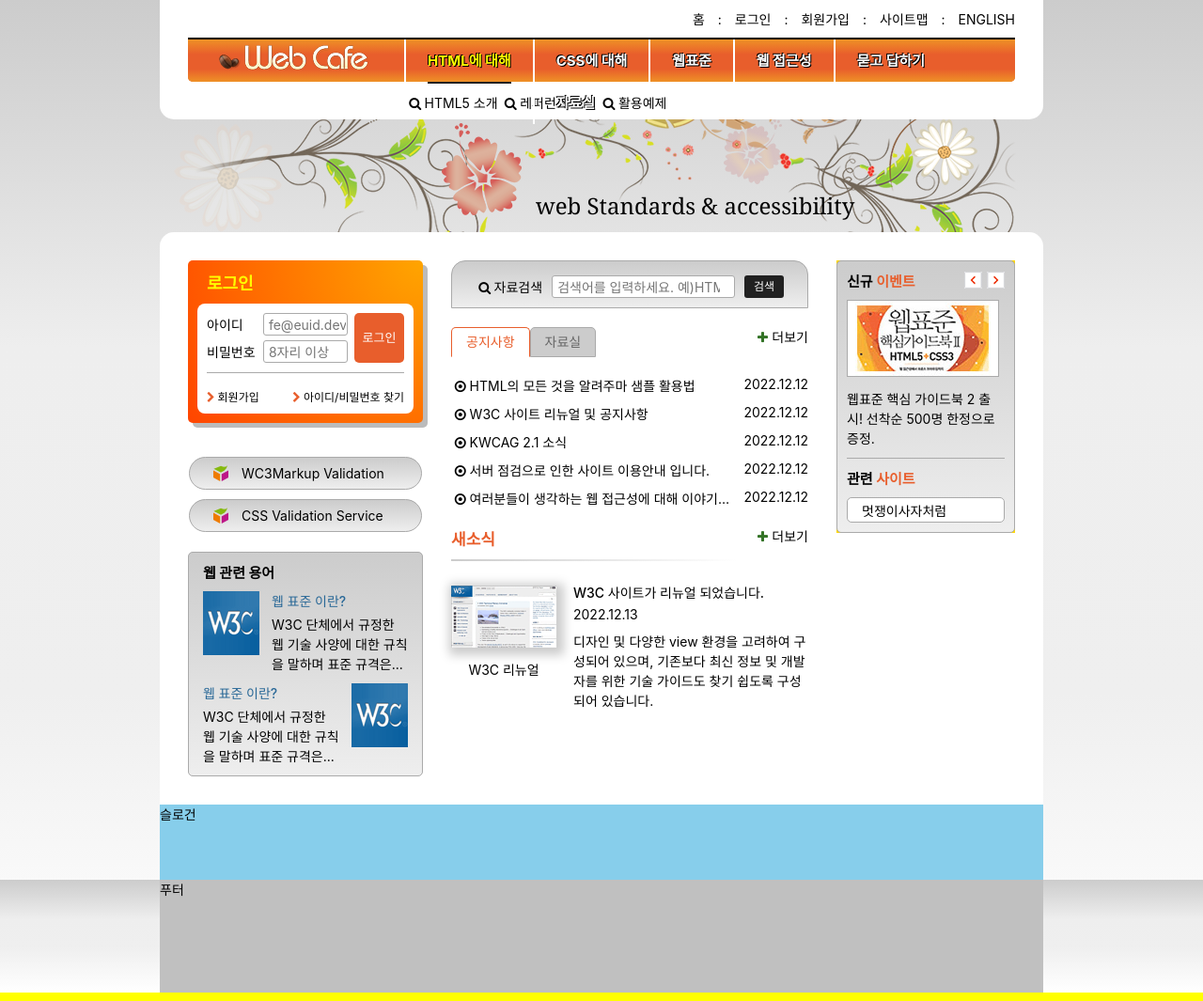
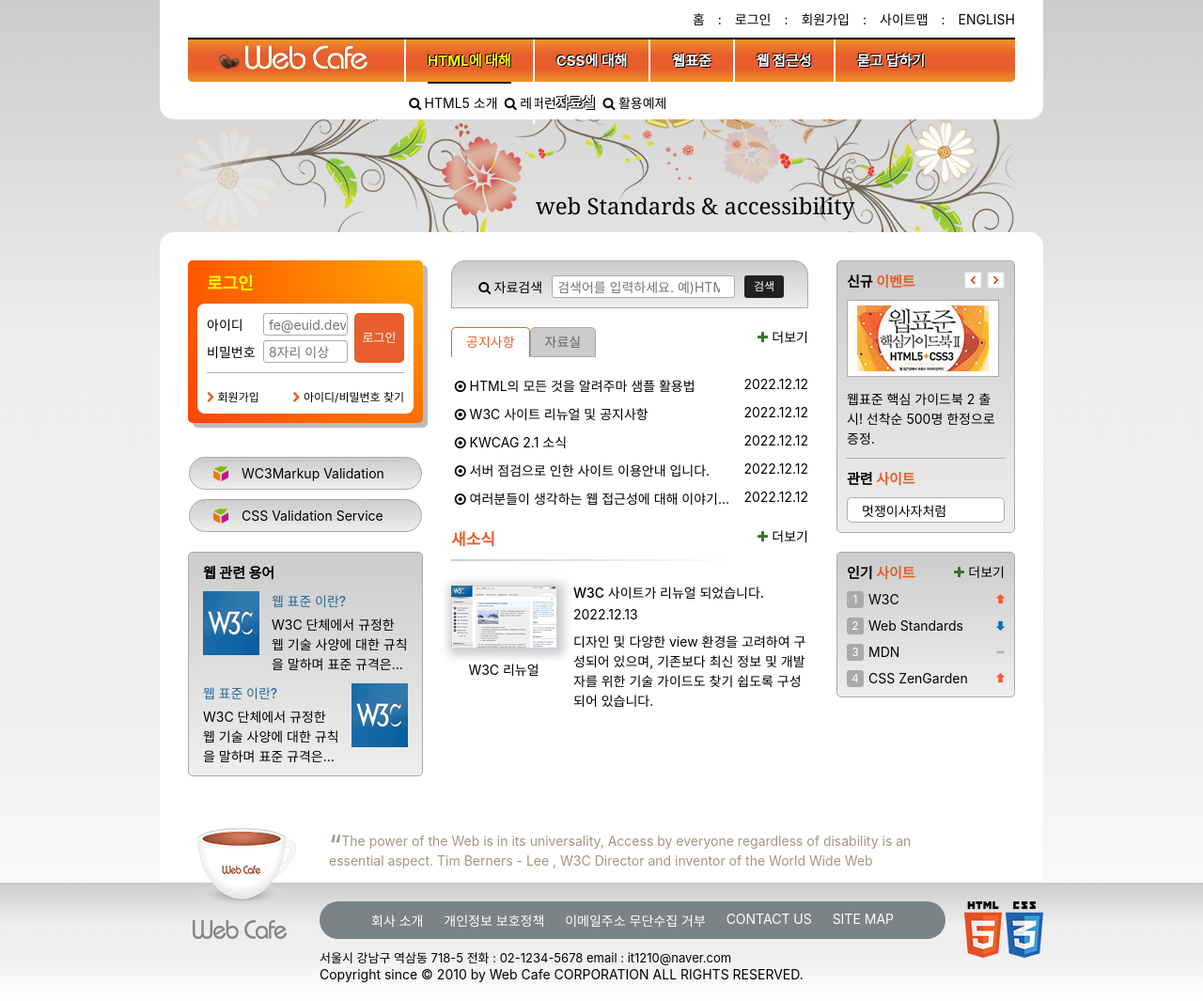
Before and after one commit to tiramin/HTML5, a plain HTML site: page index.html in a window 1280 px wide. Shown: the whole page at 94% size. Drawn offline with Linux system fonts and the light colour scheme; a web font is replaced by a local one.

Commit message:
웹카페 완성

```diff
--- a/index.html
+++ b/index.html
@@ -322,12 +322,56 @@
           </ul>
         </section>
       </div>
+      <div class="gradient-effect margin-top-default">
+        <section class="favorite">
+          <h2 class="favorite-title text-xl">인기 <span class="accent-color">사이트</span></h2>
+          <ol class="favorite-list margin-top-normal">
+            <li class="no1"><a href="/">W3C</a><em class="up"><span class="a11y-hidden">순위 상승</span></em></li>
+            <li class="no2"><a href="/">Web Standards</a><em class="down"><span class="a11y-hidden">순위 하락</span></em></li>
+            <li class="no3"><a href="/">MDN</a><em class="stop"><span class="a11y-hidden">순위 변동없음</span></em></li>
+            <li class="no4"><a href="/">CSS ZenGarden</a><em class="up"><span class="a11y-hidden">순위 상승</span></em></li>
+          </ol>
+          <a href="/" class="more favorite-more icon-plus" title="인기 사이트">더보기</a>
+        </section>
+      </div>
     </div>
   </main>
-  <article class="slogan">슬로건</article>
+  <article class="slogan">
+    <h2 class="slogan-title" title="웹카페에서 웹표준을">슬로건</h2>
+    <p class="slogan-content">
+      <q cite="http://w3.org/WAI">The power of the Web is in its universality, Access by everyone regardless of disability is an essential aspect.</q>
+      Tim Berners - Lee , W3C Director and inventor of the World Wide Web
+    </p>
+    <footer class="a11y-hidden">
+      출처 : W3C, http://w3.org/WAI/
+    </footer>
+  </article>
   <footer class="footer">
     <div class="footer-inner">
-      푸터
+      <a href="/" class="footer-logo">
+        <img src="assets/footer_logo.png" alt="web cafe" />
+      </a>
+      <div class="footer-inner-wrapper">
+        <ul class="guide-list">
+          <li><a href="/">회사 소개</a></li>
+          <li><a href="/">개인정보 보호정책</a></li>
+          <li><a href="/">이메일주소 무단수집 거부</a></li>
+          <li><a href="/">contact us</a></li>
+          <li><a href="/">site map</a></li>
+        </ul>
+        <address class="address">
+          <span>서울시 강남구 역삼동 718-5</span>
+          <span>전화 : <a href=tel:0212345678">02-1234-5678</a></span>
+          <span>email : <a href="mailto:it1210@naver.com?subject=문의사항">it1210@naver.com</a></span>
+        </address>
+        <small class="copyright">
+          Copyright since &copy; 2010 by Web Cafe CORPORATION ALL RIGHTS RESERVED.
+        </small>
+      </div>
+      <div class="badge-wrapper">
+        <img class="badge-html" src="assets/html5_logo.png" alt="최신 표준인 HTML5를 사용하여 마크업 했습니다." />
+        <img class="badge-css" src="assets/css3_logo.png" alt="최신 기술인 CSS3를 활용하여 디자인 했습니다." />
+      </div>
     </div>
   </footer>
   <script>
--- a/styles/style.css
+++ b/styles/style.css
@@ -23,7 +23,8 @@
   color: inherit;
   text-decoration: none;
 }
-/* 컴포넌트 */
+
+/*클래스 모듈(컴포넌트) - 재활용 가능 클래스 */
 .gradient-effect{
   background: #ccc linear-gradient(to bottom, #ccc, #eee);
   border: 1px solid #aaa;
@@ -36,6 +37,18 @@
 .text-xl{
   font-size: 1.5rem;
   font-weight: 700;
+}
+.margin-top-default{
+  margin-top: 20px;
+}
+.margin-top-thin{ /* 별로 좋아하진 않지만 현업에서 많이 사용하는 네이밍 방식->숫자(margin-top-10, 15), 하지만 유지보수에서는 네이밍 방식이 좋다. */
+  margin-top: 5px;
+}
+.margin-top-normal{ /* 별로 좋아하진 않지만 현업에서 많이 사용하는 네이밍 방식 */
+  margin-top: 10px;
+}
+.margin-top-large{ /* 별로 좋아하진 않지만 현업에서 많이 사용하는 네이밍 방식 */
+  margin-top: 15px;
 }
 
 /* 본문 스타일 */
@@ -309,7 +322,6 @@
   /* float: left; */
 }
 .group3{
-  background-color: gold;
   width: 190px;
   /* float: left; */
 }
@@ -736,23 +748,157 @@
   height: 147px;
   padding-top: 10px;
 }
+/* favorite */
+.favorite{
+  position: relative;
+}
+.favorite-list{
+  list-style-type: none; /*스크린리더가 숫자를 읽지 않도록 해줌*/
+}
+.favorite-list li{
+  margin-top: 10px;
+  counter-increment: number;
+  position: relative;
+  display: flex;
+}
+
+.favorite-list li a{
+  /* position: absolute;
+  top: 50%;
+  transform: translateY(-50%); */
+}
+
+.favorite-list li::before{
+  content: counter(number);
+  background-color: #aaa;
+  color: #fff;
+  /* padding: 1px 6px; */
+  font-size: 1.2rem;
+  margin-right: 5px;
+  border-radius: 3px;
+  display: inline-block;
+  width: 1.5em;
+  text-align: center;
+  line-height: 1.5;
+}
+/* .favorite-list li:nth-child(2)::before{
+  content: "2";
+}
+.favorite-list li:nth-child(3)::before{
+  content: "3";
+}
+.favorite-list li:nth-child(4)::before{
+  content: "4";
+} */
+
+.up, .stop, .down{
+  /* float: right; */
+  /* display: inline-block; flex 주면 block 됨*/
+  width: 20px;
+  height: 11px;
+  background: url(./images/rank.png) no-repeat 100% top;
+  position: absolute;
+  right: 0;
+  top: 50%;
+  margin-top: -6px;
+  /* transform: translateY(-50%); */
+  /* margin-left: auto; */
+  margin-left: auto;
+}
+.stop{
+  background-position: 100% 48%;
+}
+.down{
+  background-position: 100% 100%;
+}
+
+.favorite-more{
+  position: absolute;
+  top: -8px;
+  right: -8px;
+  padding: 8px;
+}
 
 
 /* 슬로건 */
 .slogan{
-  background: skyblue;
-  height: 10vh;
-  /* clear: both; */
+  background: #fff;
+  position: relative;
+  padding: 15px 100px 15px 180px;
 }
+.slogan-title{
+  width: 110px;
+  height: 83px;
+  line-height: 83px;
+  text-align: center;
+  position: absolute;
+  bottom: -25px;
+  left: 35px;
+}
+.slogan-title::before{
+  content: "";
+  position: absolute;
+  width: 100%;
+  height: 100%;
+  top: 0;
+  left: 0;
+  background: url(./images/coffee.png) no-repeat 0 0;
+}
+.slogan-content{
+  color: #a09784;
+}
+.slogan-content q::before{
+  display: inline-block;
+  font-size: 30px;
+  transform: translateY(10px);
+}
+.slogan-content q::after{
+  content: "";
+}
+/* .slogan-content{
+  width: 680px;
+  margin-left: 20px;
+  margin-top: 40px;
+  line-height: 1.6;
+} */
 
 
 
 /* 푸터 */
 .footer{
-  background: gray;
   background: #ccc linear-gradient(to bottom, #ccc 0%, #eee 35%, #efefef 60%, #fff 100%);
 }
 .footer-inner{
-  height: 15vh;
-  background: silver;
+  display: flex;
+  flex-flow: row nowrap;
+  gap: 20px;
+  padding: 20px 0;
 }
+.footer-logo{
+  /* background: aqua; */
+  width: 150px;
+  padding: 20px 0 0 35px;
+}
+.footer-inner-wrapper{
+  /* background: limegreen; */
+  flex: 1 1 auto;
+}
+.guide-list{
+  background: #7b8385;
+  color: #fff;
+  display: flex;
+  flex-flow: row nowrap;
+  justify-content: space-between;
+  text-transform: uppercase;
+  padding: 4px 45px;
+  border-radius: 30px;
+}
+.guide-list a{
+  display: block;
+  padding: 6px 10px;
+}
+.address, .copyrhigt{
+  display: block;
+  font-size: 1.3rem;
+  margin-top: 10px;
+}
```
